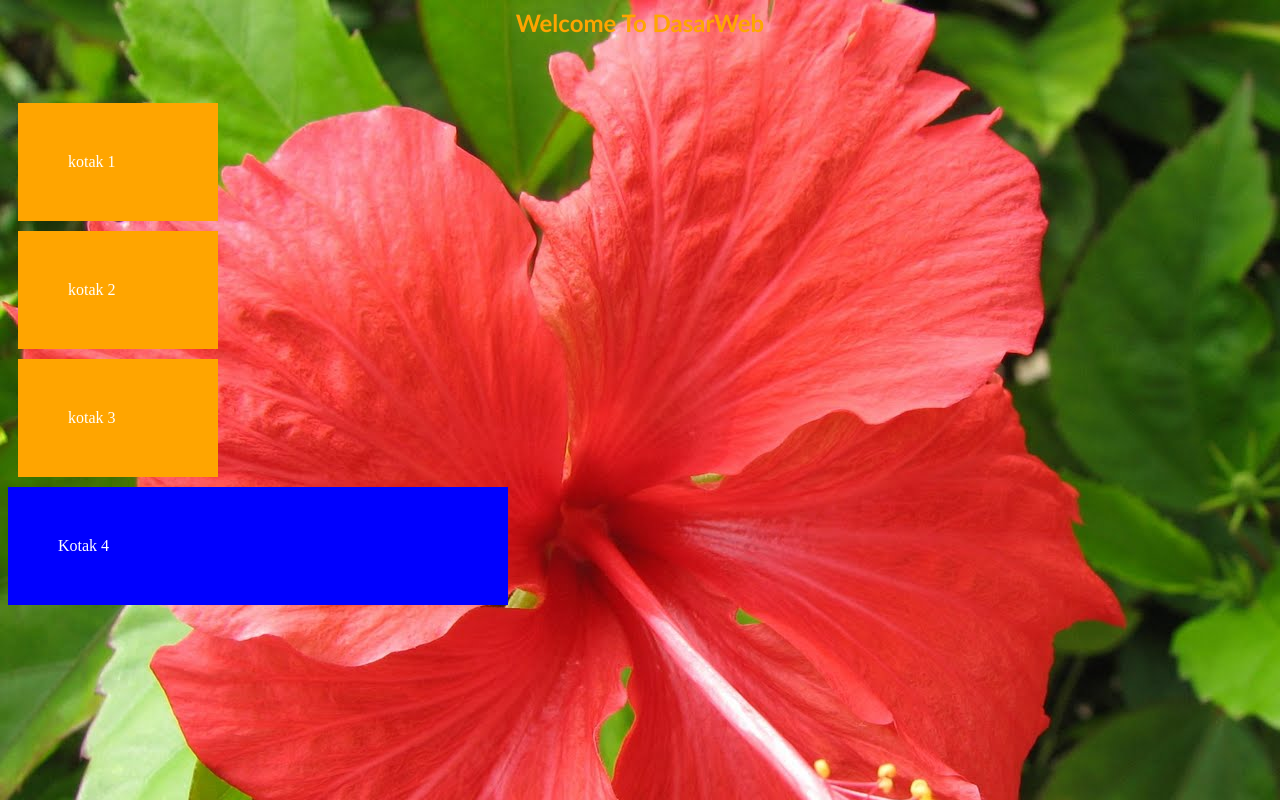
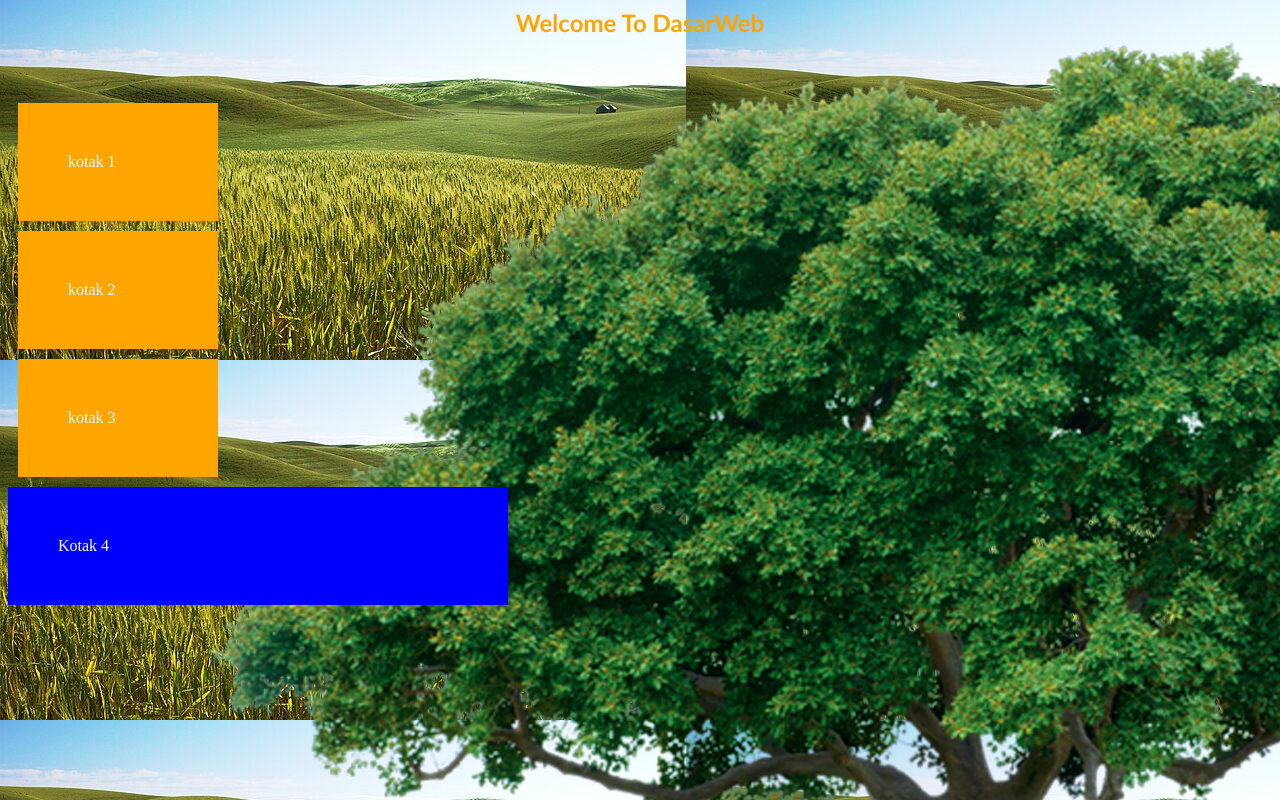
Before and after one commit to Mufliha-Hafsyah/Desain-Pemrograman-Web, a PHP site: page / in a window 1280 px wide. Run offline with PHP 8.4, Linux system fonts and the light colour scheme.

Commit message:
change background tree n field

```diff
--- a/dasarWeb/style.css
+++ b/dasarWeb/style.css
@@ -20,6 +20,7 @@ h2{
 }
 
 body{
-    background: url('bunga2.jpg');
+    background: url('img/tree1.png'), url('img/field1.jpg');
+    background-repeat: no-repeat, repeat;
     color: white;
 }
```
Also changed, not shown: dasarWeb/img/field1.jpg (added), dasarWeb/img/tree1.png (added).
